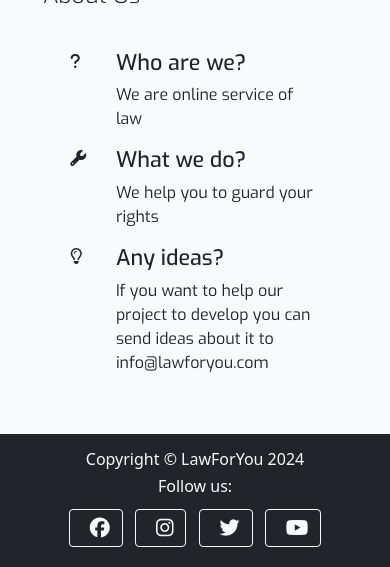
After one commit to Askeran17/lawforyou, a Django app: page /about/ in a window 390 px wide. The commit adds this page. Shown: the part 865-1432 px from the top of the page. Run offline with Django 3.2, Linux system fonts and the light colour scheme; some libraries are stand-ins or nearby versions; some web fonts are replaced.

Commit message:
add about page

```diff
--- /dev/null
+++ b/home/templates/home/about.html
@@ -0,0 +1,119 @@
+{% extends "base.html" %}
+
+{% load static %}
+
+{% block content %}
+
+<section class="container-fluid">
+    <div class="row">
+        <div class="col-md-4 bg-color-personal-info section-column info-column">
+            <div class="row">
+                <div class="col-12">
+                    <h3 class="about-heading uppercase">
+                        Company Info
+                    </h3>
+                </div>
+            </div>
+            <div class="personal-info-item">
+                <div class="key">
+                    <p class="uppercase">
+                        Name:
+                    </p>
+                </div>
+                <div class="value">
+                    <p>
+                        LawForYou
+                    </p>
+                </div>
+            </div>
+            <div class="personal-info-item">
+                <div class="key">
+                    <p class="uppercase">
+                        Address:
+                    </p>
+                </div>
+                <div class="value">
+                    <p>
+                        Sven Olofsgatan 65, Sweden, Stockholm
+                    </p>
+                </div>
+            </div>
+            <div class="personal-info-item">
+                <div class="key">
+                    <p class="uppercase">
+                        Phone:
+                    </p>
+                </div>
+                <div class="value">
+                    <p>
+                        + 46 (0) 21 9951 2340
+                    </p>
+                </div>
+            </div>
+            <div class="personal-info-item">
+                <div class="key">
+                    <p class="uppercase">
+                        Email:
+                    </p>
+                </div>
+                <div class="value">
+                    <p>
+                        info@lawforyou.com
+                    </p>
+                </div>
+            </div>
+        </div>
+        <div class="col-md-8 bg-color-three-reasons section-column">
+            <div class="row">
+                <div class="col">
+                    <h3 class="about-heading uppercase">About Us</h3>
+                </div>
+            </div>
+            <div class="row full-post-text">
+                <div class="col-10 offset-1 offset-sm-0 col-sm-4 col-md-6">
+                    <div class="row">
+                        <div class="col-2">
+                            <i class="three-reasons-icon fa fa-question" aria-hidden="true"></i>
+                        </div>
+                        <div class="col-10">
+                            <h4 class="three-reasons-heading uppercase">Who are we?</h4>
+                            <p>
+                                We are online service of law
+                            </p>
+                        </div>
+                    </div>
+                </div>
+                <div class="col-10 offset-1 offset-sm-0 col-sm-4 col-md-6">
+                    <div class="row">
+                        <div class="col-2">
+                            <i class="fa-solid fa-wrench" aria-hidden="true"></i>
+                        </div>
+                        <div class="col-10">
+                            <h4 class="three-reasons-heading uppercase">What we do?</h4>
+                            <p>
+                                We help you to guard your rights</p>
+                        </div>
+                    </div>
+                </div>
+                <div class="col-10 offset-1 offset-sm-0 col-sm-4 col-md-6">
+                    <div class="row">
+                        <div class="col-2">
+                            <i class="fa-regular fa-lightbulb" aria-hidden="true"></i>
+                        </div>
+                        <div class="col-10">
+                            <h4 class="three-reasons-heading uppercase">Any ideas?</h4>
+                            <p>
+                                If you want to help our project to develop you can send ideas about it to info@lawforyou.com</p>
+                        </div>
+                    </div>
+                </div>
+            </div>
+        </div>
+    </div>
+
+</section>
+
+<!-- index.html content ends here -->
+
+
+{% endblock %}
--- a/home/urls.py
+++ b/home/urls.py
@@ -4,5 +4,6 @@ from .views import HomeTemplateView
 
 urlpatterns = [
     path("", HomeTemplateView.as_view(), name="home"),
+    path("about/", views.about, name='about'),
     path("accounts/", include("allauth.urls")),
 ]
--- a/home/views.py
+++ b/home/views.py
@@ -6,3 +6,6 @@ from django.views.generic.base import TemplateView
 
 class HomeTemplateView(TemplateView):
     template_name = "home/index.html"
+
+def about(request):
+    return render(request, 'home/about.html')
--- a/templates/base.html
+++ b/templates/base.html
@@ -1,6 +1,7 @@
 {% load static %}
 
 {% url 'home' as home_url %}
+{% url 'about' as about_url %}
 
 {% url 'account_login' as login_url %}
 {% url 'account_signup' as signup_url %}
@@ -12,6 +13,9 @@
 <head>
     <title>LawForYou</title>
     <meta name="viewport" content="width=device-width, initial-scale=1">
+
+    <!-- SEO -->
+    <meta name="description" content="law for you is online service which can help people to find fast answer to their problem">
 
     <!-- Favicon -->
     <link rel="icon" sizes="180x180" href="{% static 'favicon/favicon-law.png' %}">
@@ -61,13 +65,13 @@
 
                     <li class="nav-item">
 
-                        <a class="nav-link {% if request.path == history_url %}active{% endif %} navbar-link-lawforyou" aria-current="page"
+                        <a class="nav-link {% if request.path == services_url %}active{% endif %} navbar-link-lawforyou" aria-current="page"
                             href="#">Services </a>
                     </li>
 
                     <li class="nav-item">
                         <a class="nav-link {% if request.path == about_url %}active{% endif %} navbar-link-lawforyou" aria-current="page"
-                            href="#">About </a>
+                            href="{% url 'about' %}">About </a>
                     </li>
 
                     {% if user.is_superuser %}
```
